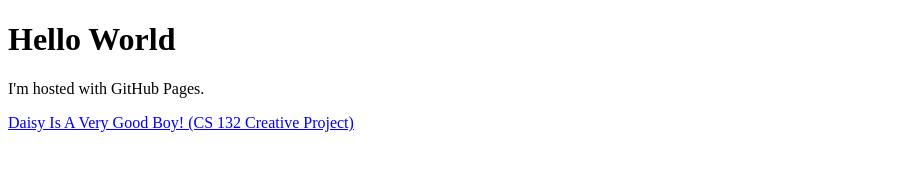
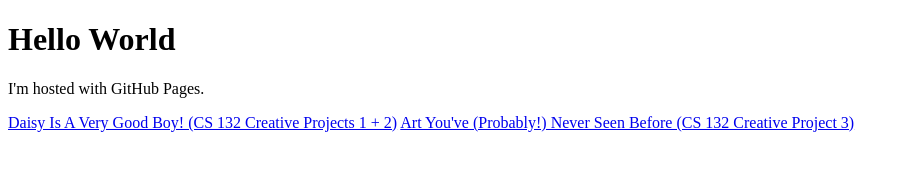
Before and after one commit to mtn-lark/mtn-lark.github.io, a plain HTML site: page index.html in a window 1280 px wide. Shown: the whole page, without its empty margins (0-910 px from the left). Drawn offline with Linux system fonts and the light colour scheme.

Commit message:
Update homepage links

```diff
--- a/index.html
+++ b/index.html
@@ -9,7 +9,12 @@
     <h1>Hello World</h1>
     <p>I'm hosted with GitHub Pages.</p>
     <p>
-      <a href="./daisy/">Daisy Is A Very Good Boy! (CS 132 Creative Project)</a>
+      <a href="./daisy/"
+        >Daisy Is A Very Good Boy! (CS 132 Creative Projects 1 + 2)</a
+      >
+      <a href="./art/"
+        >Art You've (Probably!) Never Seen Before (CS 132 Creative Project 3)</a
+      >
     </p>
   </body>
 </html>
```
